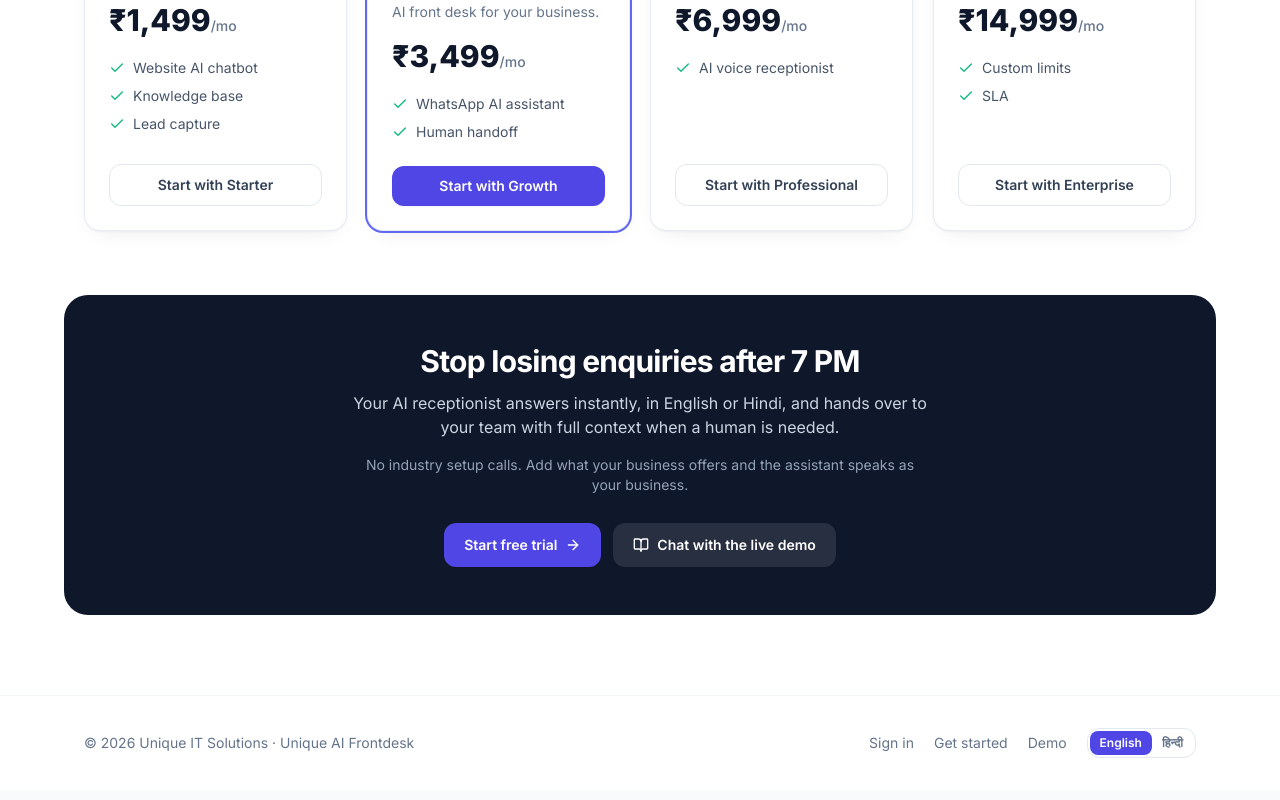
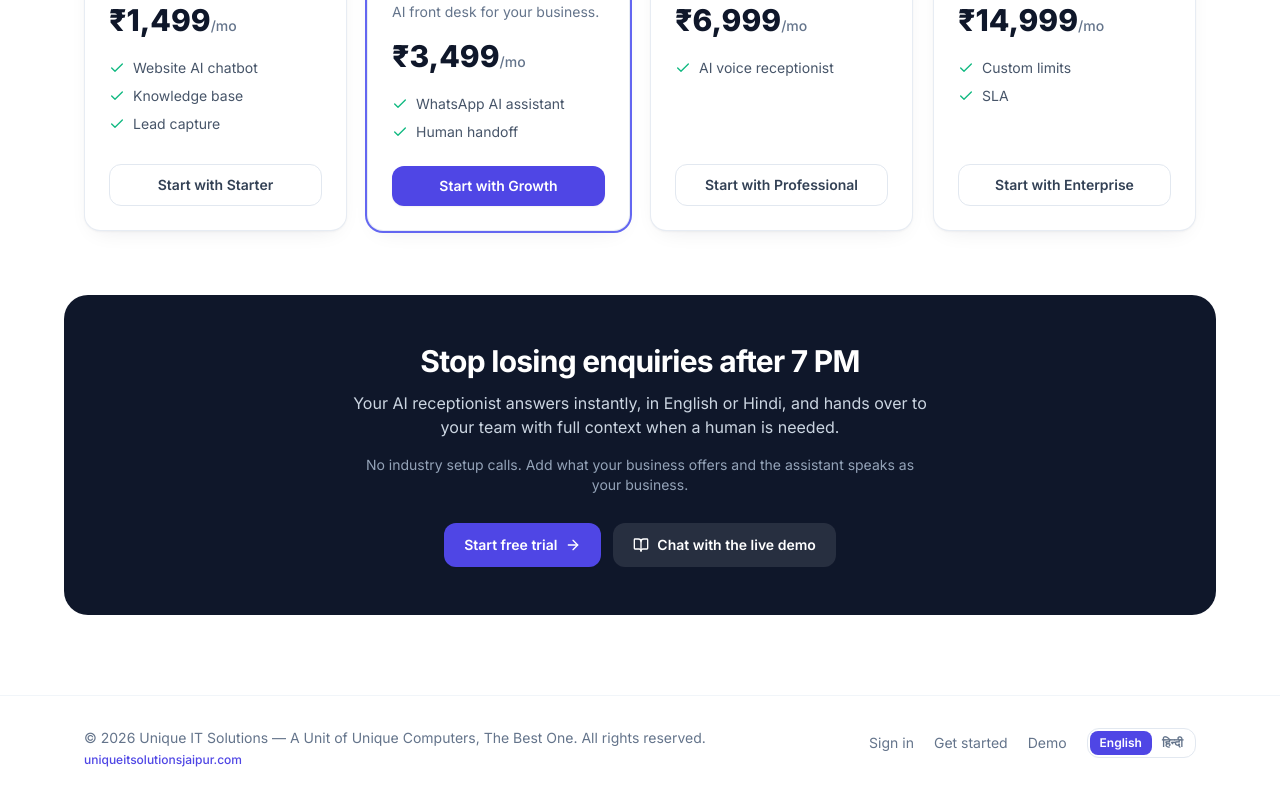
Before and after one commit to santjangid62/unique-ai-frontdesk, a React (Vite) app in the folder client/: page / in a window 1280 px wide. Shown: the part 2164-2964 px from the top of the page. Built offline with nearby package versions, Linux system fonts and the light colour scheme; no server answers.

Commit message:
Add Unique IT Solutions ownership, copyright and website to the product
The footer only named the company without the unit, copyright notice or website.
Landing, auth sidebar, workspace sidebar, widget branding and invoice text now carry the
full legal line and link to uniqueitsolutionsjaipur.com.

```diff
--- a/client/src/components/Shell.jsx
+++ b/client/src/components/Shell.jsx
@@ -223,6 +223,19 @@ export default function Shell() {
               <LogOut size={16} />
             </button>
           </div>
+          <p className="px-2 text-center text-[10px] leading-relaxed text-slate-500">
+            © {new Date().getFullYear()} Unique IT Solutions
+            <span className="block">
+              <a
+                href="https://uniqueitsolutionsjaipur.com"
+                target="_blank"
+                rel="noreferrer"
+                className="hover:text-slate-300"
+              >
+                uniqueitsolutionsjaipur.com
+              </a>
+            </span>
+          </p>
         </div>
       </aside>
 
--- a/client/src/i18n/index.jsx
+++ b/client/src/i18n/index.jsx
@@ -44,6 +44,8 @@ const HI = {
   'Platform Console': 'प्लेटफ़ॉर्म कंसोल',
   'Business workspace': 'व्यवसाय वर्कस्पेस',
   'Unique AI Frontdesk': 'यूनिक AI फ्रंटडेस्क',
+  'A Unit of Unique Computers, The Best One.': 'यूनिक कंप्यूटर्स, द बेस्ट वन की एक इकाई।',
+  'All rights reserved.': 'सर्वाधिकार सुरक्षित।',
   '24/7 AI receptionist · never miss a customer': '24/7 AI रिसेप्शनिस्ट · कोई ग्राहक न छूटे',
   'Open navigation': 'नेविगेशन खोलें',
   'Close navigation': 'नेविगेशन बंद करें',
--- a/client/src/pages/Auth.jsx
+++ b/client/src/pages/Auth.jsx
@@ -57,7 +57,20 @@ function AuthShell({ title, subtitle, children, footer }) {
             <li>• {t('Built for any industry — coaching, clinics, salons, retail and more')}</li>
           </ul>
         </div>
-        <p className="relative text-xs text-slate-500">© {new Date().getFullYear()} Unique IT Solutions</p>
+        <div className="relative text-xs leading-relaxed text-slate-500">
+          <p>
+            © {new Date().getFullYear()} Unique IT Solutions — {t('A Unit of Unique Computers, The Best One.')}{' '}
+            {t('All rights reserved.')}
+          </p>
+          <a
+            href="https://uniqueitsolutionsjaipur.com"
+            target="_blank"
+            rel="noreferrer"
+            className="mt-1 inline-block font-medium text-slate-400 hover:text-slate-200"
+          >
+            uniqueitsolutionsjaipur.com
+          </a>
+        </div>
       </div>
 
       <div className="flex flex-col justify-center bg-white px-5 py-10 sm:px-12">
--- a/client/src/pages/Landing.jsx
+++ b/client/src/pages/Landing.jsx
@@ -293,8 +293,23 @@ export default function Landing() {
       </section>
 
       <footer className="border-t border-slate-100 bg-white py-8">
-        <div className="mx-auto flex max-w-6xl flex-col items-center justify-between gap-3 px-5 text-sm text-slate-500 sm:flex-row">
-          <p>© {new Date().getFullYear()} Unique IT Solutions · {t('Unique AI Frontdesk')}</p>
+        <div className="mx-auto flex max-w-6xl flex-col items-center justify-between gap-4 px-5 text-sm text-slate-500 sm:flex-row sm:items-start">
+          <div className="text-center sm:text-left">
+            <p>
+              © {new Date().getFullYear()} Unique IT Solutions — {t('A Unit of Unique Computers, The Best One.')}{' '}
+              {t('All rights reserved.')}
+            </p>
+            <p className="mt-1 text-xs">
+              <a
+                href="https://uniqueitsolutionsjaipur.com"
+                target="_blank"
+                rel="noreferrer"
+                className="font-medium text-brand-600 hover:text-brand-700"
+              >
+                uniqueitsolutionsjaipur.com
+              </a>
+            </p>
+          </div>
           <div className="flex items-center gap-5">
             <Link to="/login" className="hover:text-slate-800">{t('Sign in')}</Link>
             <Link to="/register" className="hover:text-slate-800">{t('Get started')}</Link>
--- a/client/src/pages/PublicChat.jsx
+++ b/client/src/pages/PublicChat.jsx
@@ -264,7 +264,15 @@ export default function PublicChat() {
         </form>
         {config?.widget?.showBranding ? (
           <p className="pb-3 text-center text-[10px] font-medium uppercase tracking-wide text-slate-400">
-            Powered by Unique AI Frontdesk
+            Powered by Unique AI Frontdesk ·{' '}
+            <a
+              href="https://uniqueitsolutionsjaipur.com"
+              target="_blank"
+              rel="noreferrer"
+              className="hover:text-slate-600"
+            >
+              uniqueitsolutionsjaipur.com
+            </a>
           </p>
         ) : null}
       </div>
--- a/client/src/pages/Subscription.jsx
+++ b/client/src/pages/Subscription.jsx
@@ -40,7 +40,9 @@ export default function Subscription() {
       `Period: ${dateTime(invoice.periodStart)} - ${dateTime(invoice.periodEnd)}`,
       `Issued: ${dateTime(invoice.issuedAt)}`,
       '',
-      'Unique IT Solutions · Unique AI Frontdesk',
+      'Unique IT Solutions — A Unit of Unique Computers, The Best One.',
+      'Unique AI Frontdesk · uniqueitsolutionsjaipur.com',
+      'All rights reserved.',
     ].join('\n');
     const blob = new Blob([lines], { type: 'text/plain' });
     const url = URL.createObjectURL(blob);
```
Also changed, not shown: 1 other file (tests, documents, lock files or other folders).
